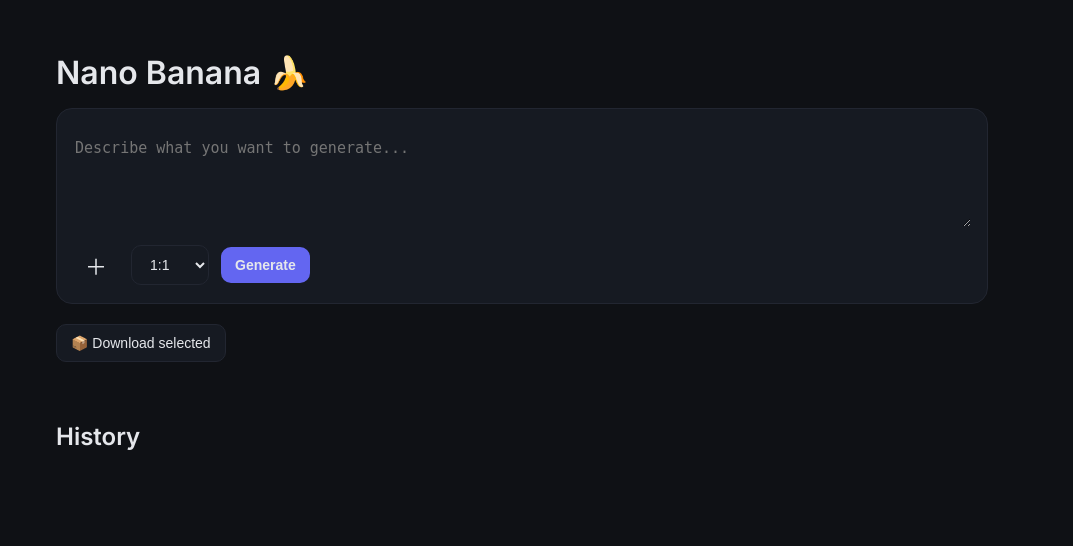
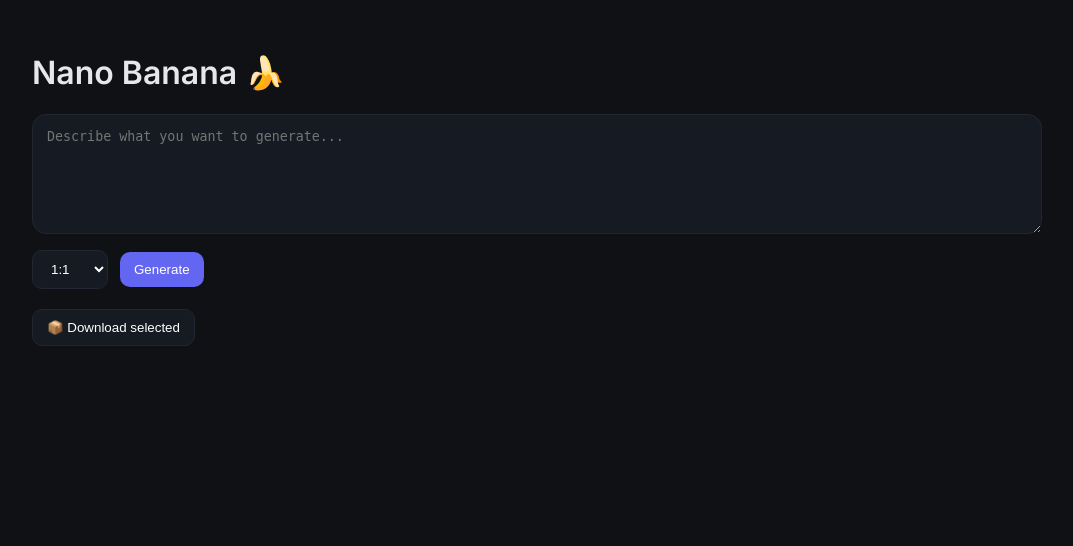
Before and after one commit to keks1xy/nano-banana, a Flask app: page / in a window 1280 px wide. Shown: the top 546 px of the page, without its empty margins (118-1191 px from the left). Run offline with Flask 3, Linux system fonts and the light colour scheme.

Commit message:
Update index.html

```diff
--- a/templates/index.html
+++ b/templates/index.html
@@ -4,228 +4,111 @@
   <meta charset="utf-8">
   <title>Nano Banana</title>
 
-  <!-- Fonts -->
   <link rel="stylesheet" href="https://fonts.googleapis.com/css2?family=Inter:wght@400;600&display=swap">
 
-  <!-- JSZip -->
   <script src="https://cdn.jsdelivr.net/npm/jszip@3.10.1/dist/jszip.min.js"></script>
   <script src="https://cdn.jsdelivr.net/npm/file-saver@2.0.5/dist/FileSaver.min.js"></script>
 
   <style>
-    :root {
-      --bg: #0f1115;
-      --card: #161a22;
-      --text: #e5e7eb;
-      --muted: #9ca3af;
-      --accent: #6366f1;
-      --border: #222631;
+    body {
+      background:#0f1115;
+      color:#e5e7eb;
+      font-family:Inter,sans-serif;
+      margin:0;
     }
-
-    * { box-sizing: border-box; }
-
-    body {
-      margin: 0;
-      background: var(--bg);
-      color: var(--text);
-      font-family: "Inter", system-ui, sans-serif;
+    .container {
+      max-width:980px;
+      margin:0 auto;
+      padding:32px;
     }
-
-    .container {
-      max-width: 980px;
-      margin: 0 auto;
-      padding: 32px 24px 80px;
+    textarea {
+      width:100%;
+      min-height:90px;
+      background:#161a22;
+      border:1px solid #222631;
+      border-radius:14px;
+      padding:14px;
+      color:#fff;
     }
-
-    h1, h2 {
-      font-weight: 600;
-      margin-bottom: 16px;
+    select,button {
+      background:#161a22;
+      color:#fff;
+      border:1px solid #222631;
+      border-radius:10px;
+      padding:10px 14px;
     }
-
-    /* ===== INPUT ===== */
-    .input-card {
-      background: var(--card);
-      border: 1px solid var(--border);
-      border-radius: 16px;
-      padding: 16px;
+    button.primary {
+      background:#6366f1;
+      border:none;
+      cursor:pointer;
     }
-
-    textarea {
-      width: 100%;
-      min-height: 90px;
-      background: transparent;
-      color: var(--text);
-      border: none;
-      font-size: 15px;
-      resize: vertical;
-      outline: none;
+    .row {
+      display:flex;
+      gap:12px;
+      margin-top:12px;
+      align-items:center;
+      flex-wrap:wrap;
     }
-
-    .refs {
-      display: flex;
-      gap: 10px;
-      margin-bottom: 12px;
-      flex-wrap: wrap;
+    .status { margin-top:10px; color:#9ca3af; }
+    .gallery {
+      display:grid;
+      grid-template-columns:repeat(auto-fill,minmax(220px,1fr));
+      gap:16px;
+      margin-top:20px;
     }
-
-    .ref {
-      position: relative;
+    .card {
+      position:relative;
+      background:#161a22;
+      border-radius:14px;
+      overflow:hidden;
     }
-
-    .ref img {
-      width: 78px;
-      height: 78px;
-      object-fit: cover;
-      border-radius: 10px;
-      border: 1px solid var(--border);
+    .card img {
+      width:100%;
+      cursor:pointer;
     }
-
-    .ref button {
-      position: absolute;
-      top: -6px;
-      right: -6px;
-      background: #ef4444;
-      border: none;
-      border-radius: 50%;
-      width: 20px;
-      height: 20px;
-      color: #fff;
-      cursor: pointer;
-      font-size: 12px;
+    .select {
+      position:absolute;
+      top:10px;
+      left:10px;
+      transform:scale(1.3);
     }
-
-    .row {
-      display: flex;
-      gap: 12px;
-      margin-top: 12px;
-      flex-wrap: wrap;
-      align-items: center;
+    .download {
+      position:absolute;
+      right:10px;
+      bottom:10px;
+      background:rgba(0,0,0,.6);
+      padding:6px 10px;
+      border-radius:8px;
+      color:#fff;
+      text-decoration:none;
     }
-
-    select, button {
-      background: var(--card);
-      color: var(--text);
-      border: 1px solid var(--border);
-      border-radius: 10px;
-      padding: 10px 14px;
-      font-size: 14px;
+    .modal {
+      position:fixed;
+      inset:0;
+      background:rgba(0,0,0,.9);
+      display:none;
+      align-items:center;
+      justify-content:center;
+      z-index:999;
     }
-
-    button.primary {
-      background: var(--accent);
-      border: none;
-      font-weight: 600;
-      cursor: pointer;
+    .modal img {
+      max-width:90%;
+      max-height:90%;
+      border-radius:14px;
     }
-
-    .plus {
-      font-size: 22px;
-      padding: 6px 12px;
-      cursor: pointer;
-    }
-
-    input[type="file"] {
-      display: none;
-    }
-
-    .status {
-      margin-top: 14px;
-      color: var(--muted);
-    }
-
-    /* ===== GALLERY ===== */
-    .gallery {
-      display: grid;
-      grid-template-columns: repeat(auto-fill, minmax(220px, 1fr));
-      gap: 16px;
-      margin-top: 20px;
-    }
-
-    .card {
-      background: var(--card);
-      border-radius: 14px;
-      overflow: hidden;
-      position: relative;
-      border: 1px solid var(--border);
-    }
-
-    .card img {
-      width: 100%;
-      display: block;
-      cursor: pointer;
-    }
-
-    .select {
-      position: absolute;
-      top: 10px;
-      left: 10px;
-      transform: scale(1.3);
-    }
-
-    .download {
-      position: absolute;
-      right: 10px;
-      bottom: 10px;
-      background: rgba(0,0,0,0.6);
-      color: white;
-      padding: 6px 10px;
-      border-radius: 8px;
-      font-size: 13px;
-      text-decoration: none;
-    }
-
-    .history-item {
-      margin-top: 28px;
-      padding-top: 16px;
-      border-top: 1px solid var(--border);
-    }
-
-    .muted {
-      color: var(--muted);
-      font-size: 13px;
-      margin-bottom: 8px;
-    }
-
-    /* Modal */
-    .modal {
-      position: fixed;
-      inset: 0;
-      background: rgba(0,0,0,0.9);
-      display: none;
-      align-items: center;
-      justify-content: center;
-      z-index: 999;
-    }
-
-    .modal img {
-      max-width: 90%;
-      max-height: 90%;
-      border-radius: 16px;
-    }
-
-    .modal.show { display: flex; }
+    .modal.show { display:flex; }
   </style>
 </head>
 
 <body>
-
 <div class="container">
 
 <h1>Nano Banana 🍌</h1>
 
-  <form method="post" enctype="multipart/form-data">
-    <div class="input-card">
-
-      <!-- REFS -->
-      <div id="refs" class="refs"></div>
-
+<form method="post">
   <textarea name="prompt" placeholder="Describe what you want to generate..."></textarea>
 
   <div class="row">
-        <label class="plus">
-          ＋
-          <input id="fileInput" type="file" accept="image/*" multiple>
-        </label>
-
     <select name="format">
       <option>1:1</option>
       <option>4:3</option>
@@ -237,14 +120,13 @@
 
     <button class="primary">Generate</button>
   </div>
+</form>
 
 {% if status %}
 <div class="status">
   Status: <span id="status">{{ status }}</span>
 </div>
 {% endif %}
-    </div>
-  </form>
 
 <div class="row" style="margin-top:20px">
   <button onclick="downloadSelected()">📦 Download selected</button>
@@ -252,66 +134,16 @@
 
 <div id="images" class="gallery"></div>
 
-  <h2 style="margin-top:40px">History</h2>
-  <div id="history"></div>
-
 </div>
 
 <div id="modal" class="modal" onclick="closeModal()">
   <img id="modal-img">
 </div>
 
-<script>
-/* ===== REFERENCES UI ===== */
-let refs = [];
-const refsEl = document.getElementById("refs");
-const fileInput = document.getElementById("fileInput");
-
-fileInput.addEventListener("change", e => {
-  const files = Array.from(e.target.files);
-
-  files.forEach(file => {
-    if (refs.length >= 10) return;
-
-    const reader = new FileReader();
-    reader.onload = ev => {
-      refs.push(ev.target.result);
-      renderRefs();
-    };
-    reader.readAsDataURL(file);
-  });
-
-  fileInput.value = "";
-});
-
-function renderRefs() {
-  refsEl.innerHTML = "";
-
-  refs.forEach((src, i) => {
-    const div = document.createElement("div");
-    div.className = "ref";
-
-    const img = document.createElement("img");
-    img.src = src;
-
-    const btn = document.createElement("button");
-    btn.innerText = "×";
-    btn.onclick = () => {
-      refs.splice(i, 1);
-      renderRefs();
-    };
-
-    div.append(img, btn);
-    refsEl.appendChild(div);
-  });
-}
-</script>
-
 {% if job_id %}
 <script>
 const jobId = "{{ job_id }}";
 
-/* === ТВОЙ СУЩЕСТВУЮЩИЙ JS БЕЗ ИЗМЕНЕНИЙ === */
 async function checkStatus() {
   const res = await fetch(`/status/${jobId}`);
   const data = await res.json();
@@ -323,11 +155,57 @@
 
   document.getElementById("status").innerText = "done ✅";
   renderImages(data.images);
-  saveToHistory(data.images);
-  renderHistory();
 }
 
-/* остальной код — без изменений */
+function renderImages(images) {
+  const el = document.getElementById("images");
+  el.innerHTML = "";
+
+  images.forEach((url, i) => {
+    const card = document.createElement("div");
+    card.className = "card";
+
+    const cb = document.createElement("input");
+    cb.type = "checkbox";
+    cb.className = "select";
+    cb.value = url;
+
+    const img = document.createElement("img");
+    img.src = url;
+    img.onclick = () => openModal(url);
+
+    const dl = document.createElement("a");
+    dl.href = url;
+    dl.download = `image-${i+1}.jpg`;
+    dl.className = "download";
+    dl.innerText = "⬇";
+
+    card.append(cb,img,dl);
+    el.appendChild(card);
+  });
+}
+
+async function downloadSelected() {
+  const selected = [...document.querySelectorAll(".select:checked")].map(c=>c.value);
+  if (!selected.length) return;
+
+  const zip = new JSZip();
+  for (let i=0;i<selected.length;i++) {
+    const res = await fetch(selected[i]);
+    zip.file(`image-${i+1}.jpg`, await res.blob());
+  }
+  saveAs(await zip.generateAsync({type:"blob"}), "nano-banana.zip");
+}
+
+function openModal(url) {
+  document.getElementById("modal-img").src = url;
+  document.getElementById("modal").classList.add("show");
+}
+function closeModal() {
+  document.getElementById("modal").classList.remove("show");
+}
+
+checkStatus();
 </script>
 {% endif %}
 
```
Lines whose indentation alone changed are shown as unchanged.
